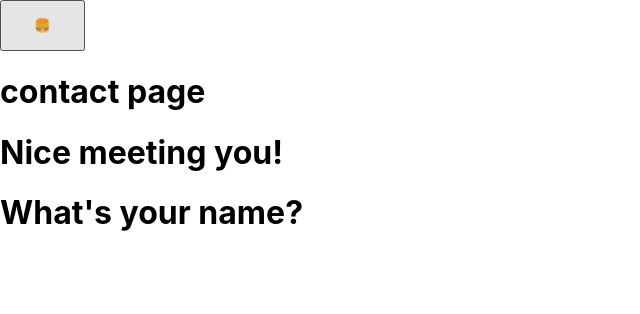
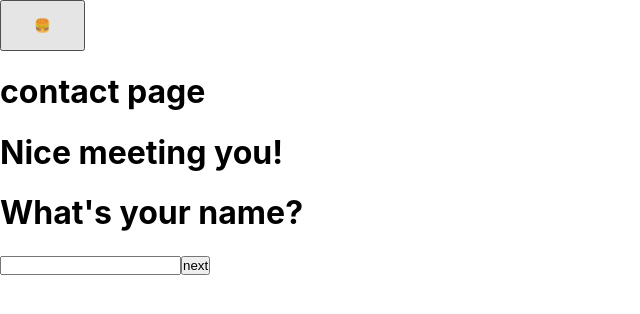
Before and after one commit to teliohub/teliohub-website, a Next.js app: page /contact in a window 1280 px wide. Both pictures are taken after a click on the element "New project". Shown: the top 314 px of the page, without its empty margins (0-640 px from the left). Built offline with nearby package versions, Linux system fonts and the light colour scheme.

Commit message:
working contact form

```diff
--- a/components/ContactPageForm/ContactPageForm.tsx
+++ b/components/ContactPageForm/ContactPageForm.tsx
@@ -8,10 +8,39 @@ import EmailContact from './pages/EmailContact';
 const ContactPageForm = (): JSX.Element => {
     const [pageIndex, setPageIndex] = useState<number>(0);
     const [isNewProject, setIsNewProject] = useState<Boolean>();
+    const [contactName, setContactName] = useState('');
+    const [companyName, setCompanyName] = useState('');
+    const [service, setService] = useState<String>('');
+    const [moreInformation, setMoreInformation] = useState('');
+    const [contactEmail, setContactEmail] = useState('');
 
     const changePage = () => {
         setPageIndex(pageIndex + 1);
     };
+
+    const typeOfService = (service: String) => {
+        setService(service);
+        changePage();
+    }
+
+    const visualRequest = () => {
+        const objectToAlert = {
+            "Is new project": isNewProject,
+            "name": contactName,
+            "company name": companyName,
+            "service": service,
+            "brief": moreInformation,
+            "email": contactEmail
+        }
+        alert(JSON.stringify(objectToAlert));
+        setIsNewProject(undefined);
+        setContactName('');
+        setCompanyName('');
+        setService('');
+        setMoreInformation('');
+        setContactEmail('');
+        setPageIndex(0);
+    }
 
     useEffect(() => {
         if (isNewProject !== undefined) {
@@ -27,10 +56,35 @@ const ContactPageForm = (): JSX.Element => {
             <div onClick={() => setIsNewProject(true)}>New project</div>
             <div onClick={() => setIsNewProject(false)}>Other</div>
         </React.Fragment>,
-        <NameContact />,
-        <NameCompany />,
-        <Services />,
-        <EmailContact />
+        <React.Fragment>
+            <h1>Nice meeting you!</h1>
+            <h1>What's your name?</h1>
+            <input required value={contactName} onInput={(e: React.ChangeEvent<HTMLInputElement>) => setContactName(e.target.value)} type="text" />
+            <button onClick={() => changePage()}>next</button>
+        </React.Fragment>,
+        <React.Fragment>
+            <h1>What company do you represent?</h1>
+            <input required value={companyName} onInput={(e: React.ChangeEvent<HTMLInputElement>) => setCompanyName(e.target.value)} type="text" />
+            <button onClick={() => changePage()}>next</button>
+        </React.Fragment>,
+        <React.Fragment>
+            <h1>We offer variety of services. What are you interested in?</h1>
+            <div onClick={() => typeOfService('Mobile applications')}>Mobile Applications</div>
+            <div onClick={() => typeOfService('Augmented reality')}>Augmented reality</div>
+            <div onClick={() => typeOfService('Online shops')}>Online shops</div>
+            <div onClick={() => typeOfService('Products')}>Products</div>
+        </React.Fragment>,
+        <React.Fragment>
+            <h1>Tell us a little bit more</h1>
+            <h2>Let us know about your problem, budget and needs.</h2>
+            <input required value={moreInformation} onInput={(e: React.ChangeEvent<HTMLInputElement>) => setMoreInformation(e.target.value)} type="text" />
+            <button onClick={() => changePage()}>next</button>
+        </React.Fragment>,
+        <React.Fragment>
+            <h1>We'll get to you as soon as possible!</h1>
+            <input required value={contactEmail} onInput={(e: React.ChangeEvent<HTMLInputElement>) => setContactEmail(e.target.value)} type="text" />
+            <button onClick={() => visualRequest()}>next</button>
+        </React.Fragment>
     ]
 
     const handleSubmit = (e: any) => {
@@ -42,7 +96,6 @@ const ContactPageForm = (): JSX.Element => {
             <form onSubmit={handleSubmit}>
                 {pages[pageIndex]}
             </form>
-            {/* <button onClick={() => changePage()}>next</button> */}
         </React.Fragment>
     )
 }
```
